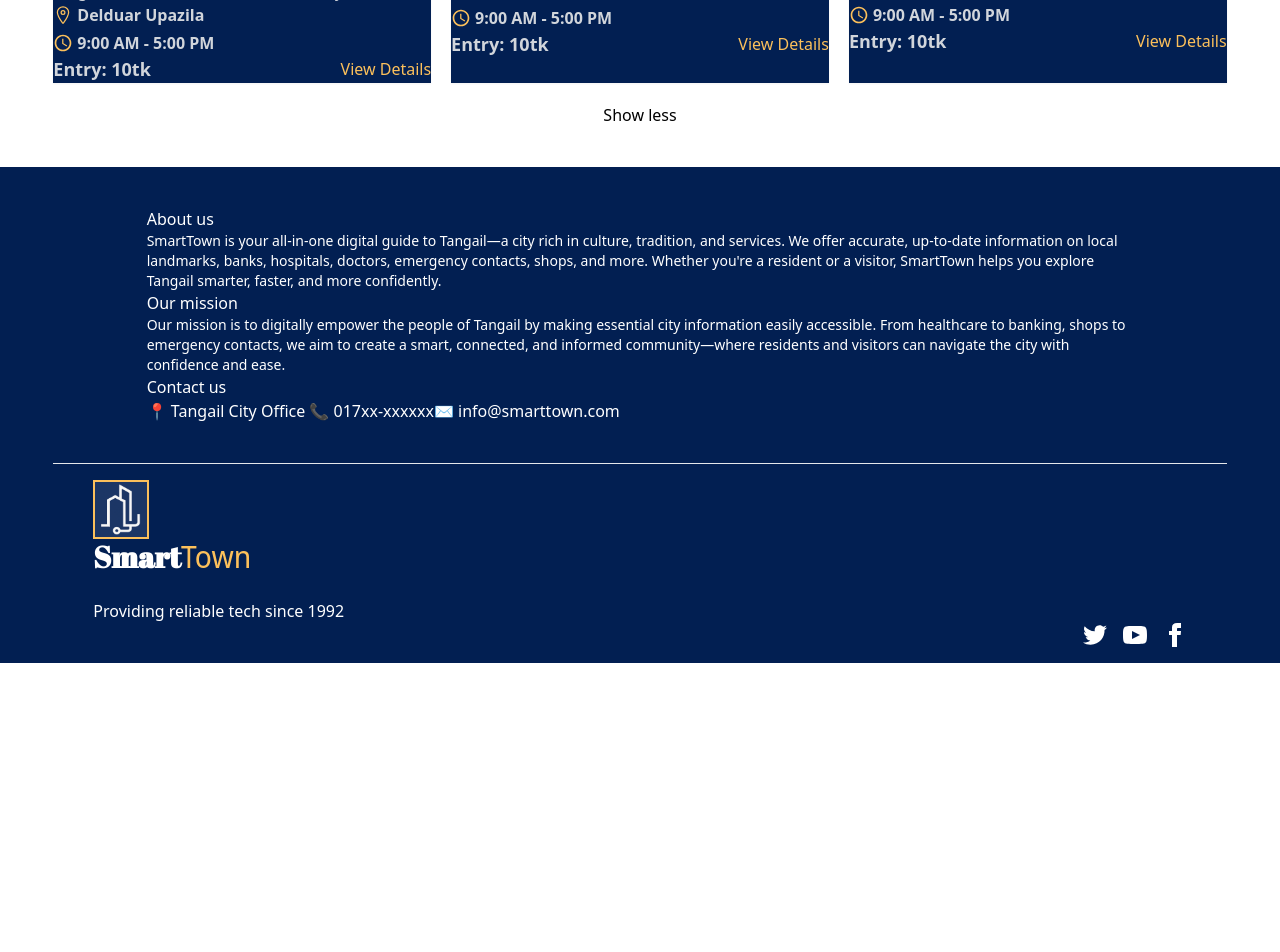
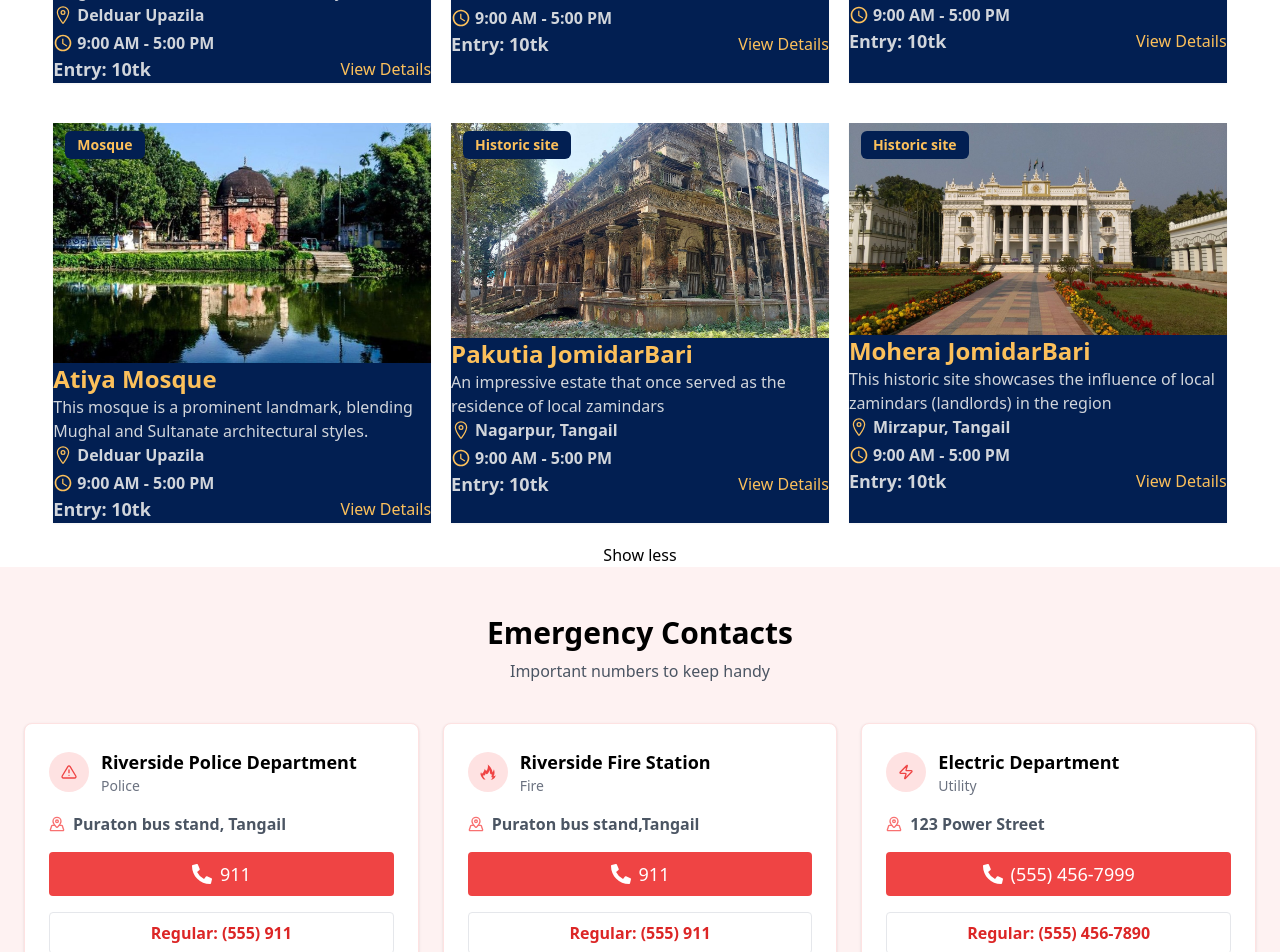
Before and after one commit to mehediScriptDev/smart-town, a React (Vite) app: page / in a window 1280 px wide. Shown: the part 2500-3452 px from the top of the page. Before the commit the page ends 3163 px from the top, so only its background shows below. Built offline with nearby package versions, Linux system fonts and the light colour scheme.

Commit message:
emergency section doen

```diff
--- /dev/null
+++ b/src/Components/Emergency.jsx
@@ -0,0 +1,75 @@
+import { FiAlertTriangle } from "react-icons/fi";
+import { GiFlame } from "react-icons/gi";
+import { LuZap } from "react-icons/lu";
+import { LuMapPinned } from "react-icons/lu";
+import { FaPhoneAlt } from "react-icons/fa";
+
+const Emergency = () => {
+  const emergencyContacts = [
+    {
+      id: 1,
+      department: "Riverside Police Department",
+      type: "Police",
+      address: "Puraton bus stand, Tangail",
+      emergency: "911",
+      regular: "(555) 911",
+      icon: <FiAlertTriangle className="text-red-500" />,
+    },
+    {
+      id: 2,
+      department: "Riverside Fire Station",
+      type: "Fire",
+      address: "Puraton bus stand,Tangail",
+      emergency: "911",
+      regular: "(555) 911",
+      icon: <GiFlame className="text-red-500" />,
+    },
+    {
+      id: 3,
+      department: "Electric Department",
+      type: "Utility",
+      address: "123 Power Street",
+      emergency: "(555) 456-7999",
+      regular: "(555) 456-7890",
+      icon: <LuZap className="text-red-500" />,
+    },
+  ];
+  return (
+    <section className="bg-red-50 py-12 px-6 text-center">
+      <h2 className="text-3xl font-bold mb-2">Emergency Contacts</h2>
+      <p className="text-gray-600 mb-10">Important numbers to keep handy</p>
+      <div className="grid md:grid-cols-3 gap-6">
+        {emergencyContacts.map((contact) => (
+          <div
+            key={contact.id}
+            className="bg-white rounded-lg shadow p-6 border border-red-100"
+          >
+            <div className="flex items-center gap-3 mb-4">
+              <div className="bg-red-100 p-3 rounded-full">{contact.icon}</div>
+              <div className="text-left">
+                <h3 className="font-bold text-lg">{contact.department}</h3>
+                <p className="text-sm text-gray-500">{contact.type}</p>
+              </div>
+            </div>
+            <div className="flex items-center text-gray-600 mb-4">
+              <LuMapPinned className="w-4 h-4 mr-2 text-red-400" />
+              <span className="font-semibold">{contact.address}</span>
+            </div>
+            <button className="bg-red-500 text-white w-full py-2 rounded flex items-center justify-center gap-2 text-lg font-medium">
+              <FaPhoneAlt className="w-5 h-5" />
+              {contact.emergency}
+            </button>
+            <div className="mt-4 border rounded py-2 text-red-600 font-semibold">
+              Regular: {contact.regular}
+            </div>
+          </div>
+        ))}
+      </div>
+      <button className="mt-8 px-6 py-3 border border-red-500 text-red-600 font-semibold rounded hover:bg-red-100 transition">
+        See All Emergency Contacts
+      </button>
+    </section>
+  );
+};
+
+export default Emergency;
--- a/src/Components/Feature.jsx
+++ b/src/Components/Feature.jsx
@@ -102,6 +102,88 @@ const Feature = () => {
               </div>
             </div>
           </div>
+
+          <div className={`grid md:grid-cols-3 ${open? 'hidden':'block'} gap-5 gap-y-8 grid-cols-1 mt-10`}>
+            <div className="card bg-mainbg transform hover:scale-105 relative duration-300 transition hover:bg-[#003b7a] shadow-sm">
+              <figure>
+                <img
+                  src={atiya}
+                  alt="place"
+                  className="md:w-full xl:h-[15rem] object-cover"
+                />
+                <div className="absolute top-2 text-btncl bg-mainbg px-3 py-1 rounded-md font-semibold text-xs md:text-sm left-3">
+                  <p>Mosque</p>
+                </div>
+              </figure>
+              <div className="card-body">
+                <h2 className="card-title font-bold md:text-2xl text-btncl">Atiya Mosque</h2>
+                <p className="text-gray-300">
+                  This mosque is a prominent landmark, blending Mughal and Sultanate architectural styles.
+                </p>
+                <div className="space-y-1 *:font-semibold">
+                    <span className="flex text-gray-300 gap-1 items-center"><IoLocationOutline className="md:text-xl text-btncl" /> Delduar Upazila</span>
+                    <span className="flex text-gray-300 gap-1 items-center"><MdOutlineAccessTime className="md:text-xl text-btncl" /> 9:00 AM - 5:00 PM</span>
+                </div>
+                <div className="flex justify-between items-center">
+                    <p className="md:text-lg text-gray-300 font-semibold">Entry: 10tk</p>
+                  <button className="btn btn-ghost text-btncl hover:text-mainbg">View Details</button>
+                </div>
+              </div>
+            </div>
+
+            <div className="card bg-mainbg transform hover:scale-105 relative duration-300 transition hover:bg-[#003b7a] shadow-sm">
+              <figure>
+                <img
+                  src={pakutia}
+                  alt="place"
+
+                />
+                <div className="absolute top-2 text-btncl bg-mainbg px-3 py-1 rounded-md font-semibold text-xs md:text-sm left-3">
+                  <p>Historic site</p>
+                </div>
+              </figure>
+              <div className="card-body">
+                <h2 className="card-title font-bold md:text-2xl text-btncl">Pakutia JomidarBari</h2>
+                <p className="text-gray-300">
+                  An impressive estate that once served as the residence of local zamindars
+                </p>
+                <div className="space-y-1 *:font-semibold">
+                    <span className="flex text-gray-300 gap-1 items-center"><IoLocationOutline className="md:text-xl text-btncl" /> Nagarpur, Tangail</span>
+                    <span className="flex text-gray-300 gap-1 items-center"><MdOutlineAccessTime className="md:text-xl text-btncl" /> 9:00 AM - 5:00 PM</span>
+                </div>
+                <div className="flex justify-between items-center">
+                    <p className="md:text-lg text-gray-300 font-semibold">Entry: 10tk</p>
+                  <button className="btn btn-ghost text-btncl hover:text-mainbg">View Details</button>
+                </div>
+              </div>
+            </div>
+
+            <div className="card bg-mainbg transform hover:scale-105 relative duration-300 transition hover:bg-[#003b7a] shadow-sm">
+              <figure>
+                <img
+                  src={mohera}
+                  alt="place"
+                />
+                <div className="absolute top-2 text-btncl bg-mainbg px-3 py-1 rounded-md font-semibold text-xs md:text-sm left-3">
+                  <p>Historic site</p>
+                </div>
+              </figure>
+              <div className="card-body">
+                <h2 className="card-title font-bold md:text-2xl text-btncl">Mohera JomidarBari</h2>
+                <p className="text-gray-300">
+                  This historic site showcases the influence of local zamindars (landlords) in the region
+                </p>
+                <div className="space-y-1 *:font-semibold">
+                    <span className="flex text-gray-300 gap-1 items-center"><IoLocationOutline className="md:text-xl text-btncl" /> Mirzapur, Tangail</span>
+                    <span className="flex text-gray-300 gap-1 items-center"><MdOutlineAccessTime className="md:text-xl text-btncl" /> 9:00 AM - 5:00 PM</span>
+                </div>
+                <div className="flex justify-between items-center">
+                    <p className="md:text-lg text-gray-300 font-semibold">Entry: 10tk</p>
+                  <button className="btn btn-ghost text-btncl hover:text-mainbg">View Details</button>
+                </div>
+              </div>
+            </div>
+          </div>
           <div>
             <div className="flex mt-5 justify-center items-center">
               <button onClick={shower} className="btn btn-outline rounded-full hover:bg-mainbg hover:text-btncl">{open? 'Show more':'Show less'}</button>
--- a/src/Components/Hero.jsx
+++ b/src/Components/Hero.jsx
@@ -3,6 +3,7 @@ import "react-responsive-carousel/lib/styles/carousel.min.css";
 import { Link } from "react-router-dom";
 import Category from "./Category";
 import Feature from "./Feature";
+import Emergency from "./Emergency";
 
 const images = [
   "https://admin.watergardenresort.com/media/65841b43817fc.jpg",
@@ -54,6 +55,7 @@ const Hero = () => {
 
       <Category></Category>
       <Feature></Feature>
+      <Emergency></Emergency>
     </section>
   );
 };
```
